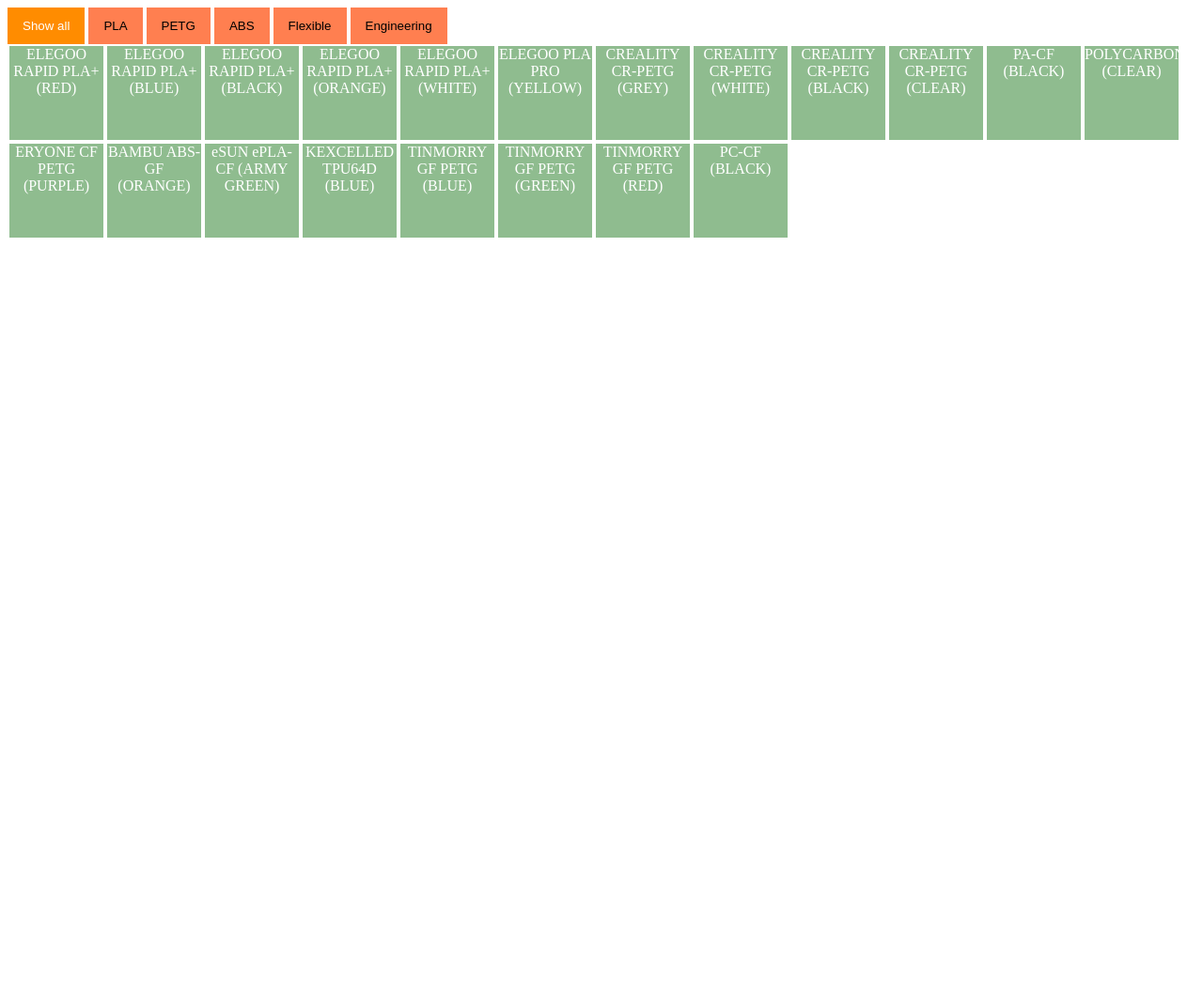
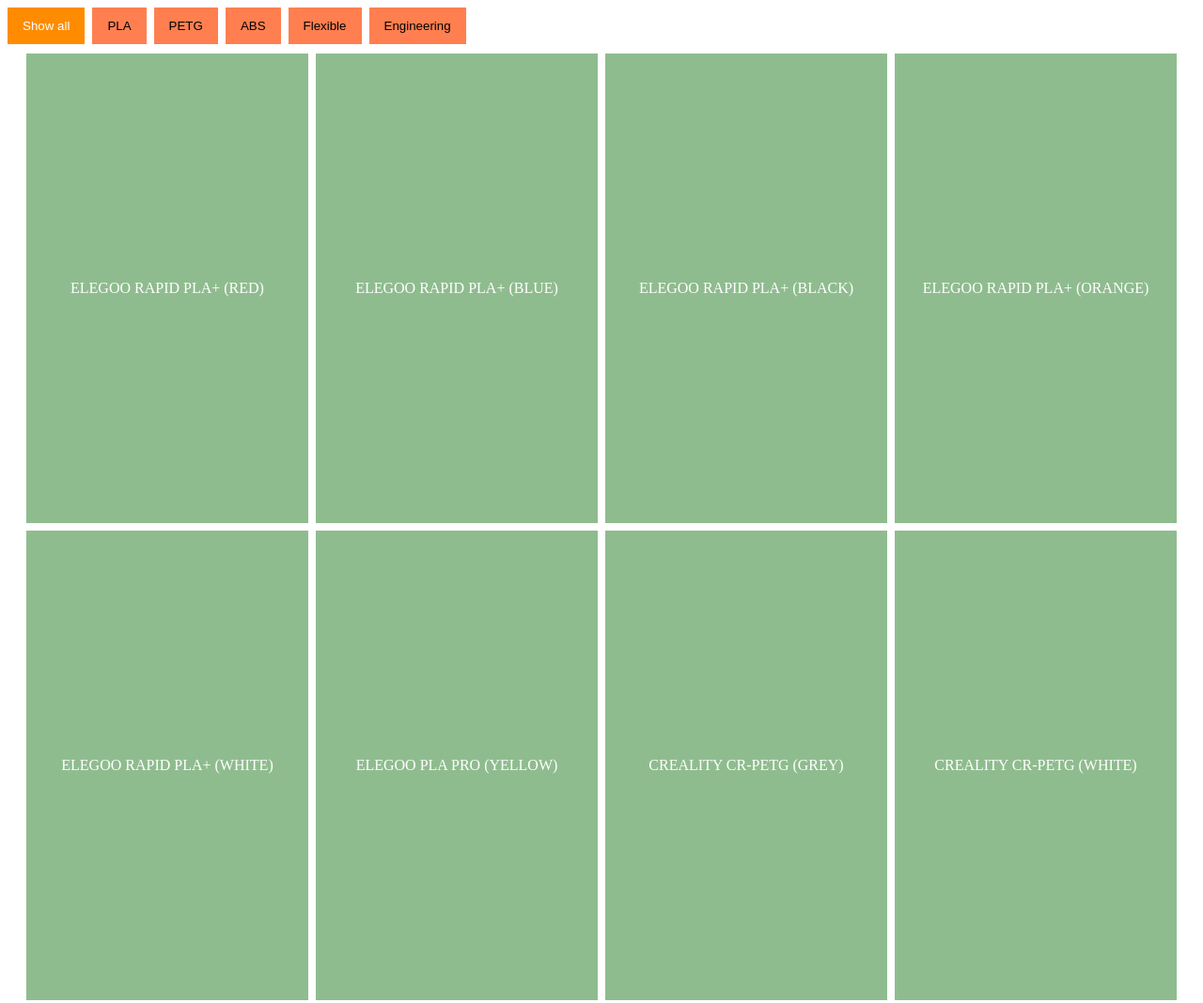
Before and after one commit to wjcrumbleholme/congenial-octo-parakeet, a plain HTML site: page index.html in a window 1280 px wide. Shown: the top 1068 px of the page at 94% size. Before the commit the page ends 800 px from the top, so only its background shows below. Drawn offline with Linux system fonts and the light colour scheme.

Commit message:
Update boxes

```diff
--- a/index.html
+++ b/index.html
@@ -7,7 +7,7 @@
     <link rel="stylesheet" href="./style.css">
 </head>
 <body>
-    <div id="myBtnContainer">
+    <div id="btnContainer">
         <button class="btn active" onclick="filterSelection('all')"> Show all</button>
         <button class="btn" onclick="filterSelection('pla')"> PLA</button>
         <button class="btn" onclick="filterSelection('petg')"> PETG</button>
--- a/index.js
+++ b/index.js
@@ -34,7 +34,7 @@
     element.className = arr1.join(" ");
 }
 
-var btnContainer = document.getElementById("myBtnContainer");
+var btnContainer = document.getElementById("btnContainer");
 var btns = btnContainer.getElementsByClassName("btn");
 for (var i = 0; i < btns.length; i++) {
     btns[i].addEventListener("click", function() {
--- a/style.css
+++ b/style.css
@@ -1,20 +1,34 @@
+
 .container {
-    overflow: hidden;
+    display: flex;
+    flex-wrap: wrap;
+    justify-content: center;
+    gap: 8px;
+    padding: 10px;
 }
 
 .filterDiv {
-    float: left;
     background-color: darkseagreen;
     color: white;
-    width: 100px;
-    height: 100px;
+    width: 300px;
+    height: 500px;
     text-align: center;
-    margin: 2px;
     display: none;
+    align-items: center;
+    justify-content: center;
 }
 
 .show {
-    display: block;
+    display: flex;
+}
+
+
+#btnContainer {
+    display: flex;
+    flex-wrap: wrap;
+    justify-content: flex-start;
+    gap: 8px;
+    row-gap: 8px;
 }
 
 .btn {
```
